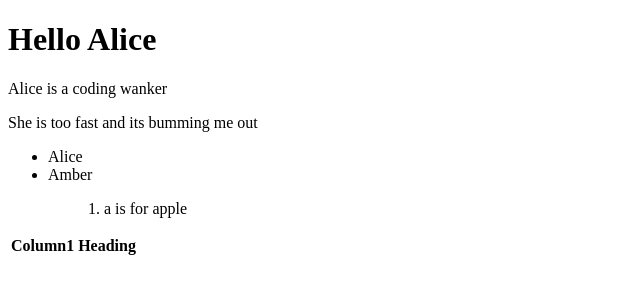
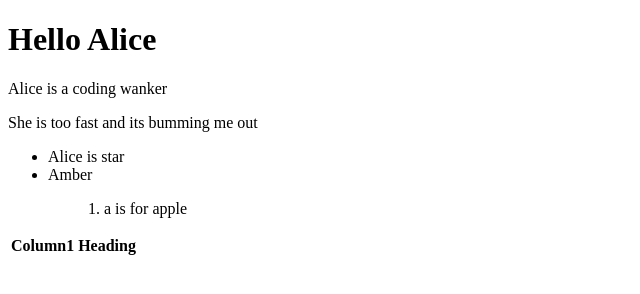
Before and after one commit to amberws/first_site, a plain HTML site: page index.html in a window 1280 px wide. Shown: the full height of the page, 0-640 px from the left. Drawn offline with Linux system fonts and the light colour scheme.

Commit message:
alice is a star

```diff
--- a/index.html
+++ b/index.html
@@ -6,7 +6,7 @@
 <p> Alice is a coding wanker </p>
 <p> She is too fast and its bumming me out </p>
 <ul>
-	<li>Alice</li>
+	<li>Alice is star</li>
 	<li>Amber</li>
 </ul>
 <ul>
```
